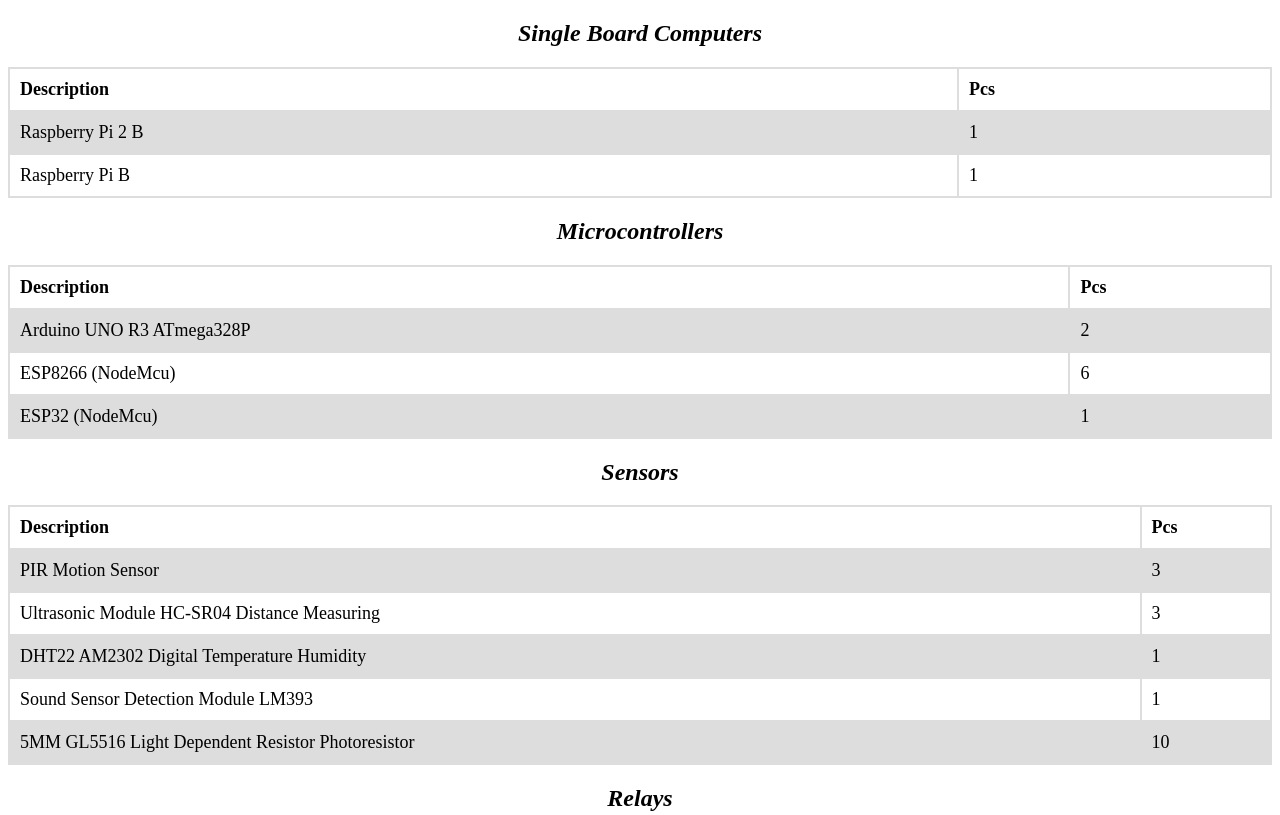
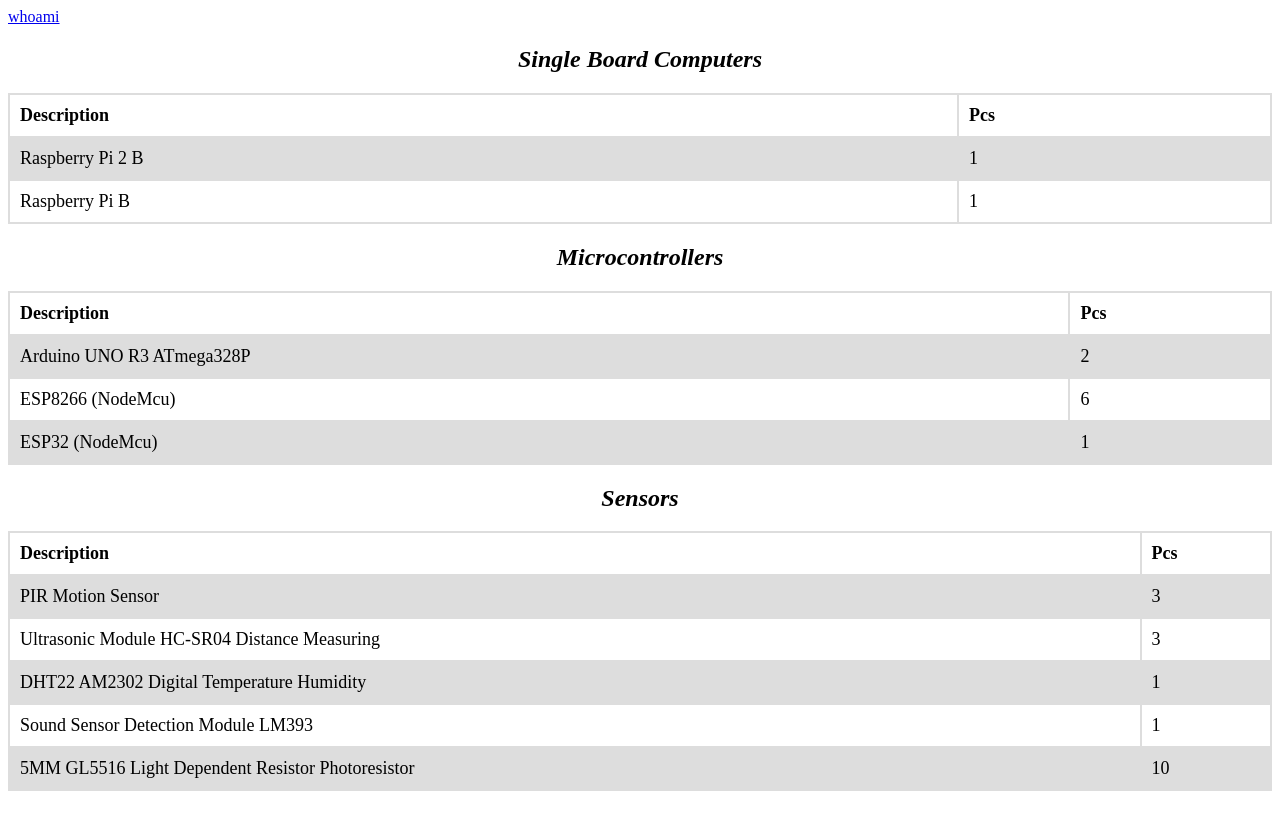
Before and after one commit to KNaiskes/components-list, a plain HTML site: page index.html in a window 1280 px wide. Shown: the top 815 px of the page. Drawn offline with Linux system fonts and the light colour scheme.

Commit message:
add whoami url

```diff
--- a/index.html
+++ b/index.html
@@ -5,6 +5,7 @@
         <meta charset="utf-8"/>
         <link rel="stylesheet" type="text/css" href="static/css/style.css">
         <title>Components List</title>
+        <a target="_blank" href="https://knaiskes.github.io/">whoami</a>
     </head>
     <body>
         <h2>Single Board Computers</h2>
```
